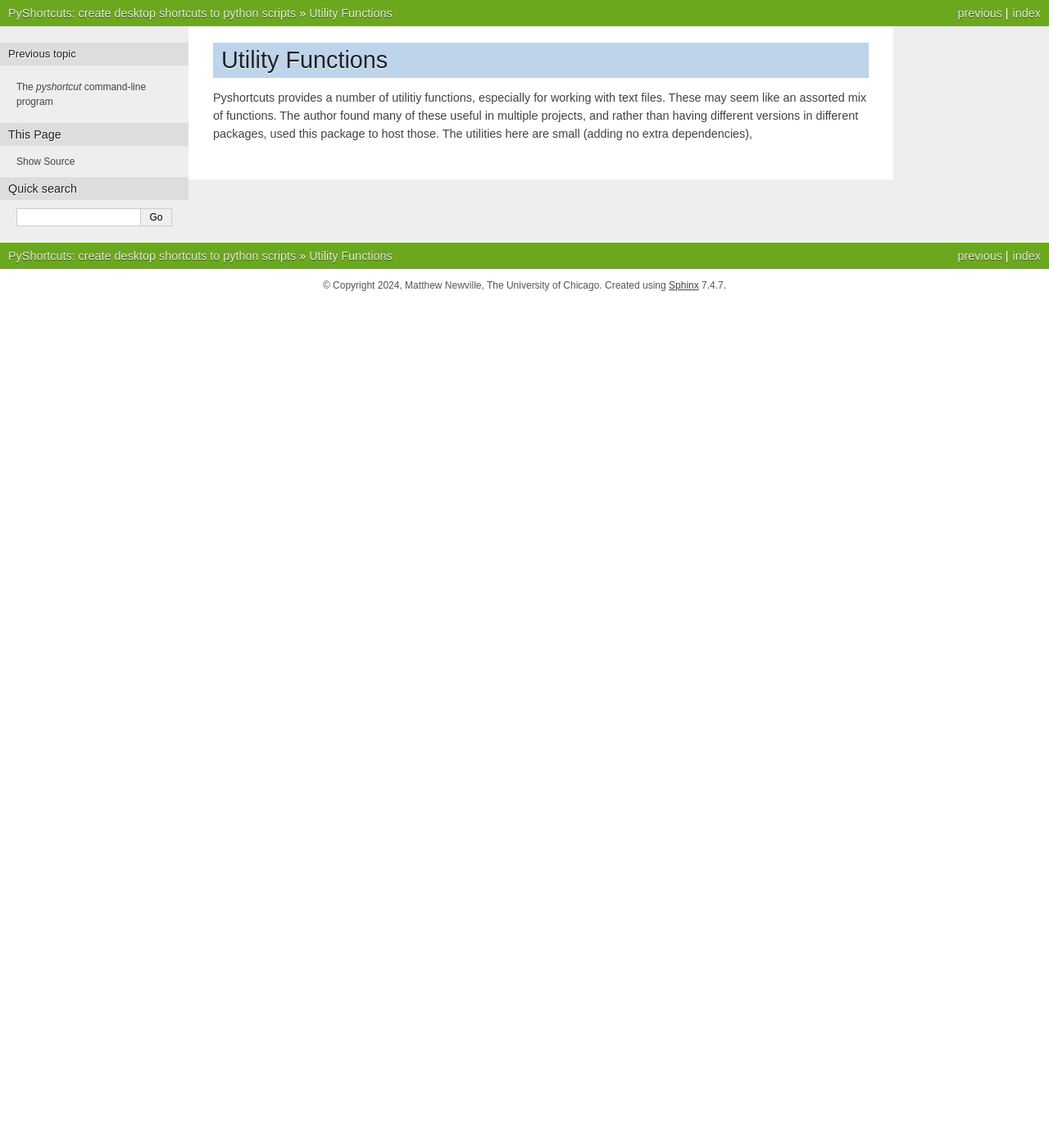
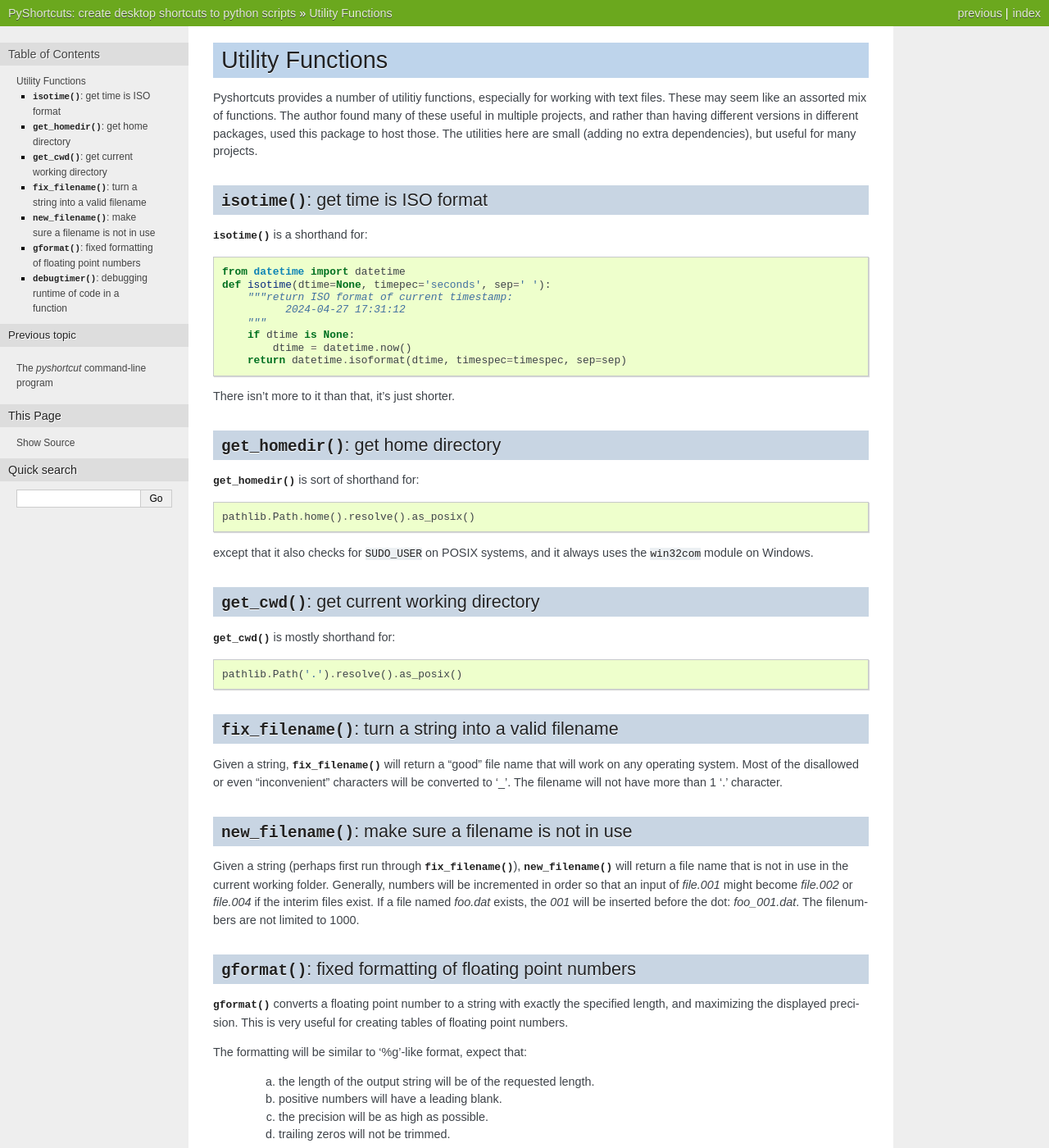
Before and after one commit to newville/pyshortcuts, a Sphinx documentation site: the page built from doc/utilities.rst, in a window 1280 px wide and 1400 px high. Shown: the whole window at 82% size. Built offline with Sphinx 7.4.7, drawn with Linux system fonts in a browser that asks for light colours; the version number could not be read and is left out; some of the changed text lies outside the part shown.

Commit message:
update utilities doc

```diff
--- a/doc/utilities.rst
+++ b/doc/utilities.rst
@@ -7,4 +7,135 @@ Pyshortcuts provides a number of utilitiy functions, especially for working
 with text files.  These may seem like an assorted mix of functions.  The author
 found many of these useful in multiple projects, and rather than having
 different versions in different packages, used this package to host those.  The
-utilities here are small (adding no extra dependencies),
+utilities here are small (adding no extra dependencies), but useful for many
+projects.
+
+
+
+:func:`isotime`: get time is ISO format
+~~~~~~~~~~~~~~~~~~~~~~~~~~~~~~~~~~~~~~~~~~~~~~~~~~~~~~
+
+:func:`isotime` is a shorthand for::
+
+
+    from datetime import datetime
+    def isotime(dtime=None, timepec='seconds', sep=' '):
+        """return ISO format of current timestamp:
+              2024-04-27 17:31:12
+        """
+        if dtime is None:
+            dtime = datetime.now()
+        return datetime.isoformat(dtime, timespec=timespec, sep=sep)
+
+
+There isn't more to it than that, it's just shorter.
+
+
+
+:func:`get_homedir`: get home directory
+~~~~~~~~~~~~~~~~~~~~~~~~~~~~~~~~~~~~~~~~~~~~~~~~~~~~~~
+
+:func:`get_homedir` is sort of shorthand for::
+
+
+        pathlib.Path.home().resolve().as_posix()
+
+except that it also checks for ``SUDO_USER`` on POSIX systems, and it always uses the
+``win32com`` module on Windows.
+
+
+
+
+:func:`get_cwd`: get current working directory
+~~~~~~~~~~~~~~~~~~~~~~~~~~~~~~~~~~~~~~~~~~~~~~~~~~~~~~
+
+:func:`get_cwd` is mostly shorthand for::
+
+        pathlib.Path('.').resolve().as_posix()
+
+
+
+
+:func:`fix_filename`: turn a string into a valid filename
+~~~~~~~~~~~~~~~~~~~~~~~~~~~~~~~~~~~~~~~~~~~~~~~~~~~~~~~~~~~~~~~
+
+Given a string, :func:`fix_filename` will return a "good" file name that
+will work on any operating system.  Most of the disallowed or even
+"inconvenient" characters will be converted to '_'.   The filename will not
+have more than 1 '.' character.
+
+:func:`new_filename`: make sure a filename is not in use
+~~~~~~~~~~~~~~~~~~~~~~~~~~~~~~~~~~~~~~~~~~~~~~~~~~~~~~~~~~~~~~
+
+Given a string (perhaps first run through :func:`fix_filename`),
+:func:`new_filename` will return a file name that is not in use in the
+current working folder.  Generally, numbers will be incremented in order so
+that an input of `file.001` might become `file.002` or `file.004` if the
+interim files exist.   If a file named `foo.dat`  exists, the `001` will be
+inserted before the dot: `foo_001.dat`.   The filenumbers are not limited to
+1000.
+
+
+:func:`gformat`: fixed formatting of floating point numbers
+~~~~~~~~~~~~~~~~~~~~~~~~~~~~~~~~~~~~~~~~~~~~~~~~~~~~~~~~~~~~~~~~
+
+
+:func:`gformat` converts a floating point number to a string with
+exactly the specified length, and maximizing the displayed precision.  This is
+very useful for creating tables of floating point numbers.
+
+The  formatting will be similar to  '%g'-like format, expect that:
+
+     a) the length of the output string will be of the requested length.
+     b) positive numbers will have a leading blank.
+     c) the precision will be as high as possible.
+     d) trailing zeros will not be trimmed.
+
+The precision will determined by the length of the string.
+
+An example::
+
+    >>>from pyshortcuts import gformat
+    >>> gformat(1023/78, length=11)
+    ' 13.1153846'
+    >>> gformat(10.2, length=11)
+    ' 10.2000000'
+    >>> gformat(102.e-8/78, length=11)
+   ' 1.30769e-8'
+
+:func:`debugtimer`: debugging runtime of code in a function
+~~~~~~~~~~~~~~~~~~~~~~~~~~~~~~~~~~~~~~~~~~~~~~~~~~~~~~~~~~~~~~~~
+
+
+Debugging run time in a function can be a painful process.  Using Python's
+`timeit` module is really good at timing a single statement, but not good at
+answering "how long is each section of code taking to run".
+
+
+The :func:`debugtimer` creates a Debug Timer, with methods
+:meth:`.add`, :meth:`get_report`, :meth:`clear`, and :meth:`.show()`.
+An example usage would be::
+
+
+    import numpy as np
+    dtimer = debugtimer('test timer')
+    time.sleep(1.1010)
+    dtimer.add('slept for 1.101 seconds')
+    nx = 10_000_000
+    x = np.arange(nx, dtype='float64')/3.0
+    dtimer.add(f'created numpy array len={nx}')
+    s = np.sqrt(x)
+    dtimer.add('took sqrt')
+    dtimer.show(precision=4)
+
+which would print out a report like::
+
+    # test timer                       |            2024-10-15 14:02:13.4935 #
+    +----------------------------------+------------------+------------------+
+    | Message                          |   Delta Time (s) |   Total Time (s) |
+    +==================================+==================+==================+
+    | start                            |           0.0000 |           0.0000 |
+    | slept for 1.101 seconds          |           1.1062 |           1.1062 |
+    | created numpy array len=10000000 |           0.0699 |           1.1761 |
+    | took sqrt                        |           0.0314 |           1.2074 |
+    +----------------------------------+------------------+------------------+
```
